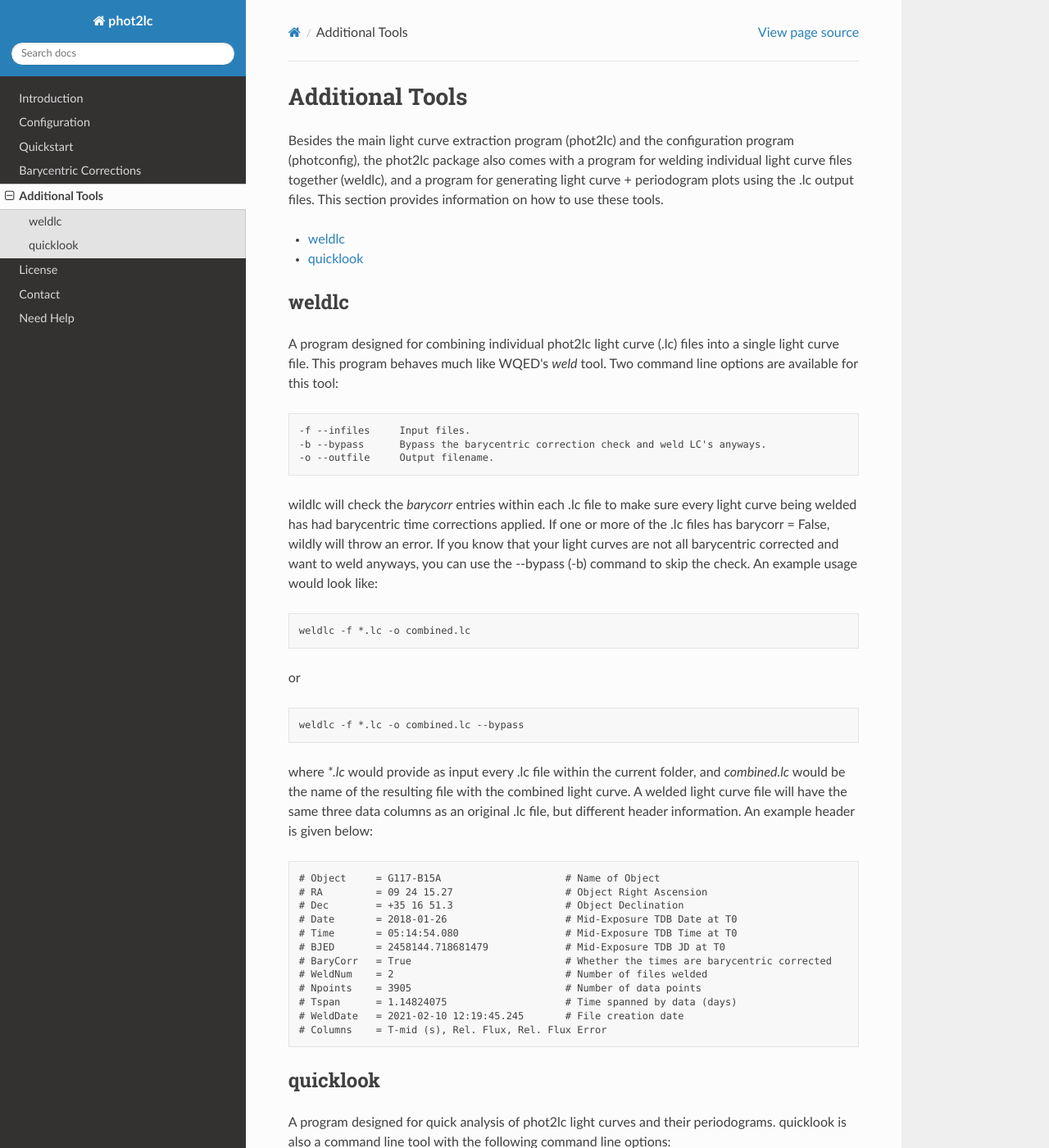
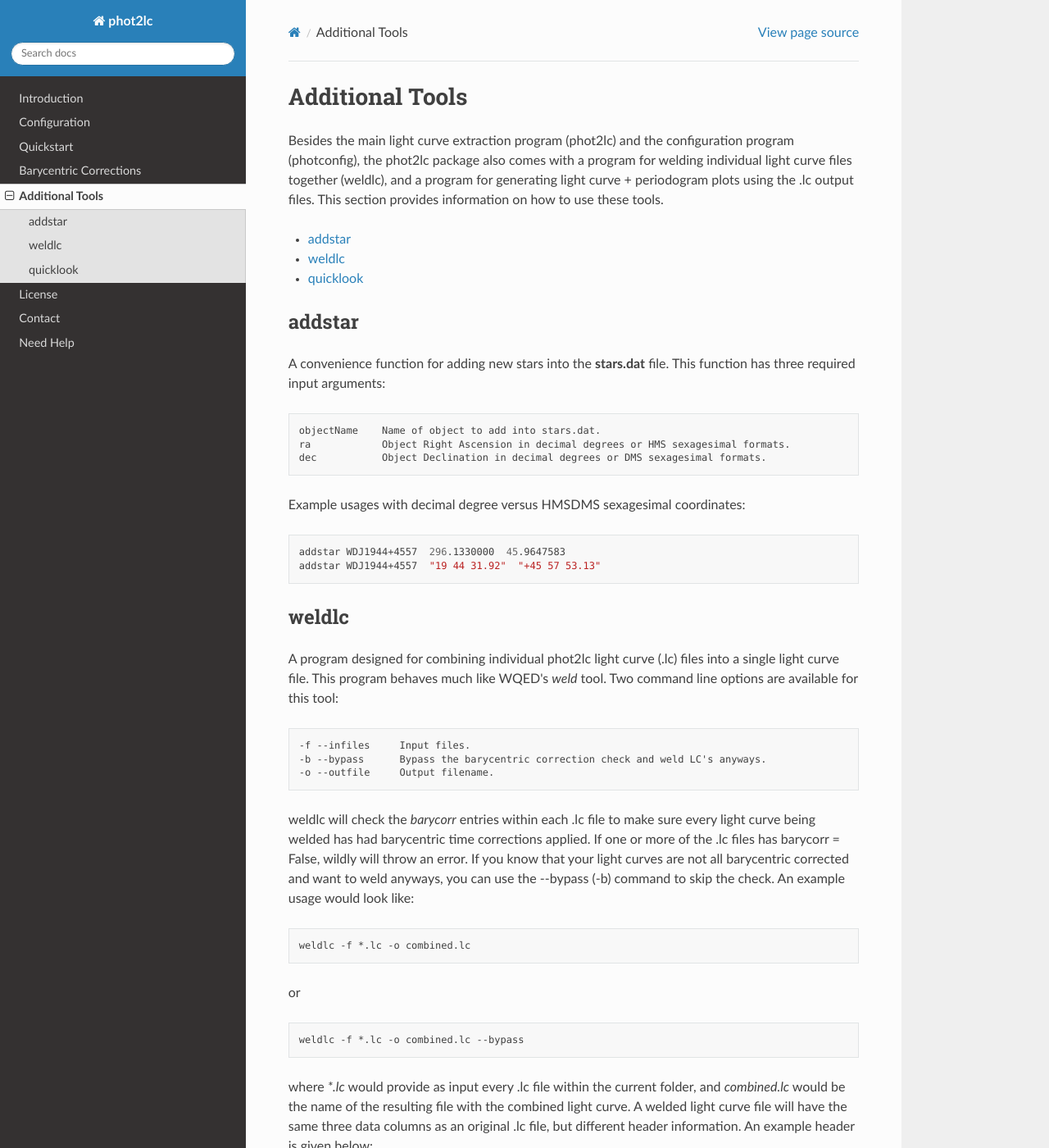
Before and after one commit to zvanderbosch/phot2lc, a Sphinx documentation site: the page built from docs/source/additional.rst, in a window 1280 px wide and 1400 px high. Shown: the whole window at 82% size. Built offline with Sphinx 7.4.7 and the Read the Docs theme 3.1.0, drawn with Linux system fonts in a browser that asks for light colours.

Commit message:
Add docs for addstar function

```diff
--- a/docs/source/additional.rst
+++ b/docs/source/additional.rst
@@ -3,8 +3,28 @@ Additional Tools
 
 Besides the main light curve extraction program (phot2lc) and the configuration program (photconfig), the phot2lc package also comes with a program for welding individual light curve files together (weldlc), and a program for generating light curve + periodogram plots using the .lc output files. This section provides information on how to use these tools.
 
+* `addstar`_
 * `weldlc`_
 * `quicklook`_
+
+addstar
+-------
+
+A convenience function for adding new stars into the **stars.dat** file. This function has three required input arguments:
+
+.. code-block:: text
+
+  objectName    Name of object to add into stars.dat.
+  ra            Object Right Ascension in decimal degrees or HMS sexagesimal formats.
+  dec           Object Declination in decimal degrees or DMS sexagesimal formats.
+
+Example usages with decimal degree versus HMSDMS sexagesimal coordinates:
+
+.. code-block:: bash
+
+  addstar WDJ1944+4557  296.1330000  45.9647583
+  addstar WDJ1944+4557  "19 44 31.92"  "+45 57 53.13"
+
 
 weldlc
 ------
@@ -17,7 +37,7 @@ A program designed for combining individual phot2lc light curve (.lc) files into
   -b --bypass      Bypass the barycentric correction check and weld LC's anyways.
   -o --outfile     Output filename.
 
-wildlc will check the *barycorr* entries within each .lc file to make sure every light curve being welded has had barycentric time corrections applied. If one or more of the .lc files has barycorr = False, wildly will throw an error. If you know that your light curves are not all barycentric corrected and want to weld anyways, you can use the --bypass (-b) command to skip the check. An example usage would look like:
+weldlc will check the *barycorr* entries within each .lc file to make sure every light curve being welded has had barycentric time corrections applied. If one or more of the .lc files has barycorr = False, wildly will throw an error. If you know that your light curves are not all barycentric corrected and want to weld anyways, you can use the --bypass (-b) command to skip the check. An example usage would look like:
 
 .. code-block:: bash
 
```
